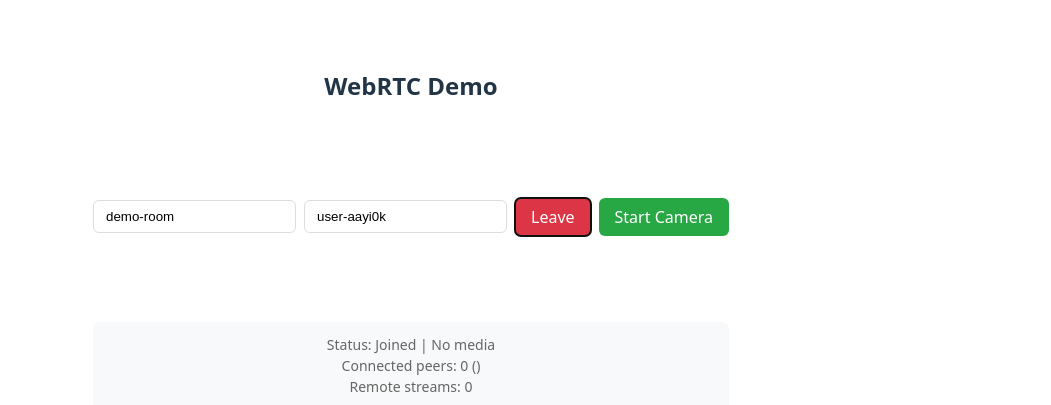
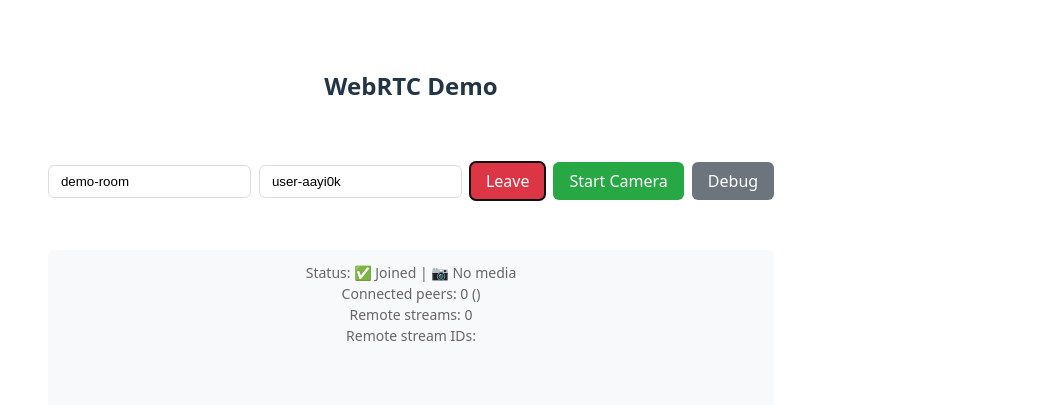
Before and after one commit to nguyenhcp2004/react-webrtc, a React (Vite) app: page / in a window 1280 px wide. Both pictures are taken after a click on the button "Join". Shown: the top 405 px of the page, without its empty margins (229-1280 px from the left). Built offline with nearby package versions, Linux system fonts and the light colour scheme; no server answers.

Commit message:
feat: qewqew

```diff
--- a/src/components/WebRTCRoom.tsx
+++ b/src/components/WebRTCRoom.tsx
@@ -37,9 +37,18 @@ export default function WebRTCRoom({ signalingUrl }: Props) {
 
   useEffect(() => {
     if (localVideoRef.current && localStreamRef.current) {
+      console.log("🎥 Setting local video stream:", localStreamRef.current);
       localVideoRef.current.srcObject = localStreamRef.current;
     }
-  }, [localStreamRef.current]);
+  }, [localStreamRef]);
+
+  // Debug remote streams
+  useEffect(() => {
+    console.log("📹 Remote streams updated:", Object.keys(remoteStreams));
+    Object.entries(remoteStreams).forEach(([peerId, stream]) => {
+      console.log(`📹 Remote stream for ${peerId}:`, stream);
+    });
+  }, [remoteStreams]);
 
   const handleJoin = async () => {
     console.log("Joining room...", { roomId, userId });
@@ -162,6 +171,30 @@ export default function WebRTCRoom({ signalingUrl }: Props) {
             Call Peers
           </button>
         )}
+        {joined && (
+          <button
+            onClick={() => {
+              console.log("🔍 Debug info:", {
+                roomId,
+                userId,
+                connectedPeers,
+                remoteStreams: Object.keys(remoteStreams),
+                socketId: socket?.current?.id
+              });
+              socket?.current?.emit("debug-room-state", { roomId });
+            }}
+            style={{
+              padding: "8px 16px",
+              background: "#6c757d",
+              color: "white",
+              border: "none",
+              borderRadius: "6px",
+              cursor: "pointer"
+            }}
+          >
+            Debug
+          </button>
+        )}
       </div>
 
       {/* Status */}
@@ -175,24 +208,29 @@ export default function WebRTCRoom({ signalingUrl }: Props) {
         }}
       >
         <div>
-          Status: {joined ? "Joined" : "Not joined"} |{" "}
-          {started ? "Media started" : "No media"}
-          {isScreenSharing && " | Screen sharing"}
-          {isRecording && " | Recording"}
+          Status: {joined ? "✅ Joined" : "❌ Not joined"} |{" "}
+          {started ? "📹 Media started" : "📷 No media"}
+          {isScreenSharing && " | 🖥️ Screen sharing"}
+          {isRecording && " | 🔴 Recording"}
         </div>
         <div>
           Connected peers: {connectedPeers.length} ({connectedPeers.join(", ")})
         </div>
         <div>Remote streams: {Object.keys(remoteStreams).length}</div>
+        <div>Remote stream IDs: {Object.keys(remoteStreams).join(", ")}</div>
       </div>
 
       {/* Video Grid */}
       <div
         style={{
           display: "grid",
-          gridTemplateColumns: "repeat(auto-fit, minmax(300px, 1fr))",
-          gap: 12,
-          flex: 1
+          gridTemplateColumns:
+            Object.keys(remoteStreams).length === 1
+              ? "1fr 1fr"
+              : "repeat(auto-fit, minmax(320px, 1fr))",
+          gap: 16,
+          flex: 1,
+          minHeight: "400px"
         }}
       >
         {/* Local Video */}
@@ -224,11 +262,35 @@ export default function WebRTCRoom({ signalingUrl }: Props) {
             autoPlay
             playsInline
             muted
-            style={{ width: "100%", height: "200px", objectFit: "cover" }}
+            style={{ width: "100%", height: "240px", objectFit: "cover" }}
+            onLoadedMetadata={() => {
+              console.log("✅ Local video loaded");
+            }}
+            onError={(e) => {
+              console.error("❌ Local video error:", e);
+            }}
           />
         </div>
 
         {/* Remote Videos */}
+        {Object.entries(remoteStreams).length === 0 &&
+          connectedPeers.length > 0 && (
+            <div
+              style={{
+                background: "#f8f9fa",
+                border: "2px dashed #dee2e6",
+                borderRadius: "8px",
+                display: "flex",
+                alignItems: "center",
+                justifyContent: "center",
+                minHeight: "240px",
+                color: "#6c757d",
+                fontSize: "16px"
+              }}
+            >
+              Waiting for remote video...
+            </div>
+          )}
         {Object.entries(remoteStreams).map(([peerId, stream]) => (
           <div
             key={peerId}
@@ -257,9 +319,18 @@ export default function WebRTCRoom({ signalingUrl }: Props) {
             <video
               autoPlay
               playsInline
-              style={{ width: "100%", height: "200px", objectFit: "cover" }}
+              style={{ width: "100%", height: "240px", objectFit: "cover" }}
               ref={(el) => {
-                if (el) el.srcObject = stream;
+                if (el) {
+                  console.log(`🎥 Setting remote video for ${peerId}:`, stream);
+                  el.srcObject = stream;
+                }
+              }}
+              onLoadedMetadata={() => {
+                console.log(`✅ Remote video loaded for ${peerId}`);
+              }}
+              onError={(e) => {
+                console.error(`❌ Remote video error for ${peerId}:`, e);
               }}
             />
           </div>
--- a/src/hooks/useWebRTC.ts
+++ b/src/hooks/useWebRTC.ts
@@ -29,7 +29,14 @@ export function useWebRTC(
 
   const rtcConfig = useMemo<RTCConfiguration>(
     () => ({
-      iceServers: iceServers ?? [{ urls: ["stun:stun.l.google.com:19302"] }]
+      iceServers: iceServers ?? [
+        { urls: ["stun:stun.l.google.com:19302"] },
+        { urls: ["stun:stun1.l.google.com:19302"] },
+        { urls: ["stun:stun2.l.google.com:19302"] },
+        { urls: ["stun:stun3.l.google.com:19302"] },
+        { urls: ["stun:stun4.l.google.com:19302"] }
+      ],
+      iceCandidatePoolSize: 10
     }),
     [iceServers]
   );
@@ -74,8 +81,20 @@ export function useWebRTC(
 
       pc.ontrack = (e) => {
         console.log(`📹 Received track from ${peerUserId}:`, e.streams[0]);
+        console.log(`📹 Track details:`, {
+          kind: e.track.kind,
+          enabled: e.track.enabled,
+          muted: e.track.muted,
+          readyState: e.track.readyState,
+          streamId: e.streams[0]?.id
+        });
         const stream = e.streams[0];
-        setRemoteStreams((prev) => ({ ...prev, [peerUserId]: stream }));
+        if (stream) {
+          setRemoteStreams((prev) => ({ ...prev, [peerUserId]: stream }));
+          console.log(`✅ Remote stream set for ${peerUserId}`);
+        } else {
+          console.error(`❌ No stream in ontrack event for ${peerUserId}`);
+        }
       };
 
       pc.onconnectionstatechange = () => {
@@ -293,12 +312,17 @@ export function useWebRTC(
       }
     };
 
+    const onRoomStateDebug = (data: any) => {
+      console.log("🔍 Room state debug:", data);
+    };
+
     socket.on("existing-users", onExistingUsers);
     socket.on("user-joined", onUserJoined);
     socket.on("user-left", onUserLeft);
     socket.on("offer", onOffer);
     socket.on("answer", onAnswer);
     socket.on("ice-candidate", onCandidate);
+    socket.on("room-state-debug", onRoomStateDebug);
 
     return () => {
       socket.off("existing-users", onExistingUsers);
@@ -307,6 +331,7 @@ export function useWebRTC(
       socket.off("offer", onOffer);
       socket.off("answer", onAnswer);
       socket.off("ice-candidate", onCandidate);
+      socket.off("room-state-debug", onRoomStateDebug);
     };
   }, [createPeerConnection, ensureSocket, roomId, startCallWith, userId]);
 
```
